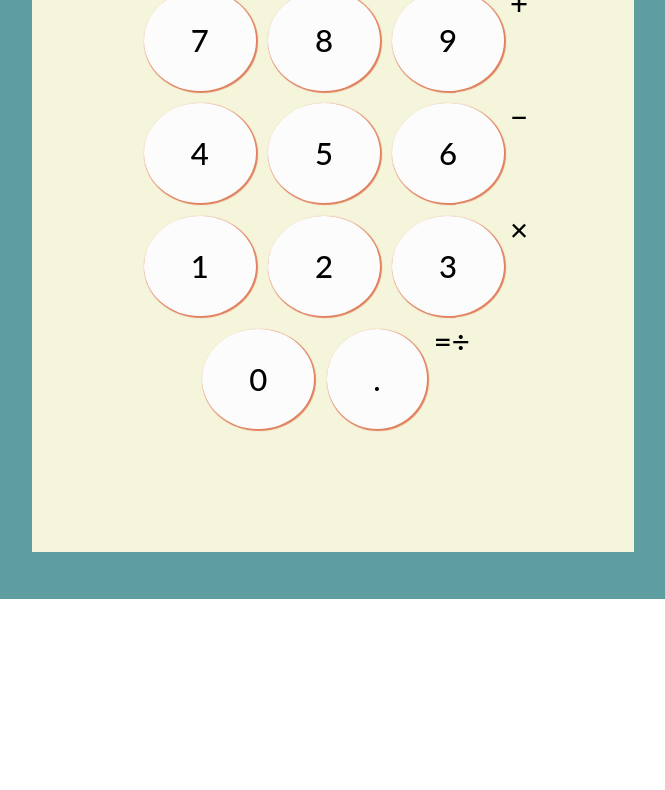
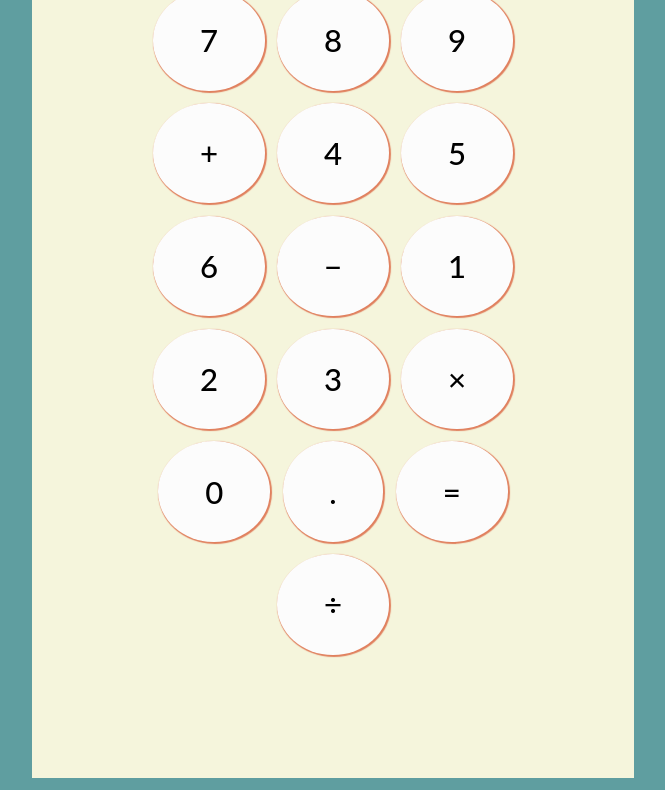
Before and after one commit to Adamoc14/SimpleCalculatorProgram, a plain HTML site: page index.html in a window 1280 px wide. Shown: the part 259-1049 px from the top of the page, without its empty margins (307-972 px from the left). Before the commit the page ends 858 px from the top, so only its background shows below. Drawn offline with Linux system fonts and the light colour scheme.

Commit message:
Laying out the structure for the calculator HTML

```diff
--- a/index.html
+++ b/index.html
@@ -22,19 +22,19 @@
                     <div class="number_button">7</div>
                     <div class="number_button">8</div>
                     <div class="number_button">9</div>
-                    <div class="plus">+</div>
+                    <div class="number_button plus">+</div>
                     <div class="number_button">4</div>
                     <div class="number_button">5</div>
                     <div class="number_button">6</div>
-                    <div class="minus">−</div>
+                    <div class="number_button minus">−</div>
                     <div class="number_button">1</div>
                     <div class="number_button">2</div>
                     <div class="number_button">3</div>
-                    <div class="multiply">×</div>
+                    <div class="number_button multiply">×</div>
                     <div class="number_button">0</div>
                     <div class="number_button">.</div>
-                    <div class="equals_button">=</div>
-                    <div class="division">÷</div>
+                    <div class="number_button equals_button">=</div>
+                    <div class="number_button division">÷</div>
                 </div>
 
 
```
